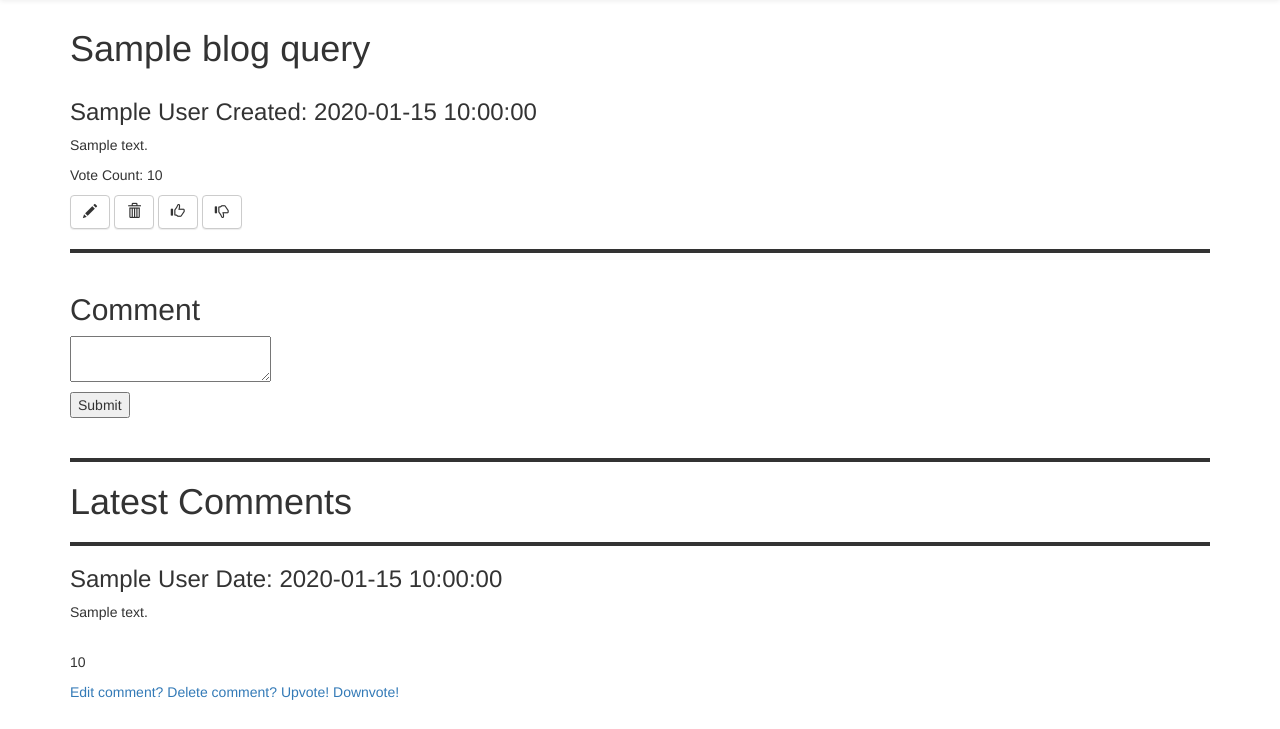
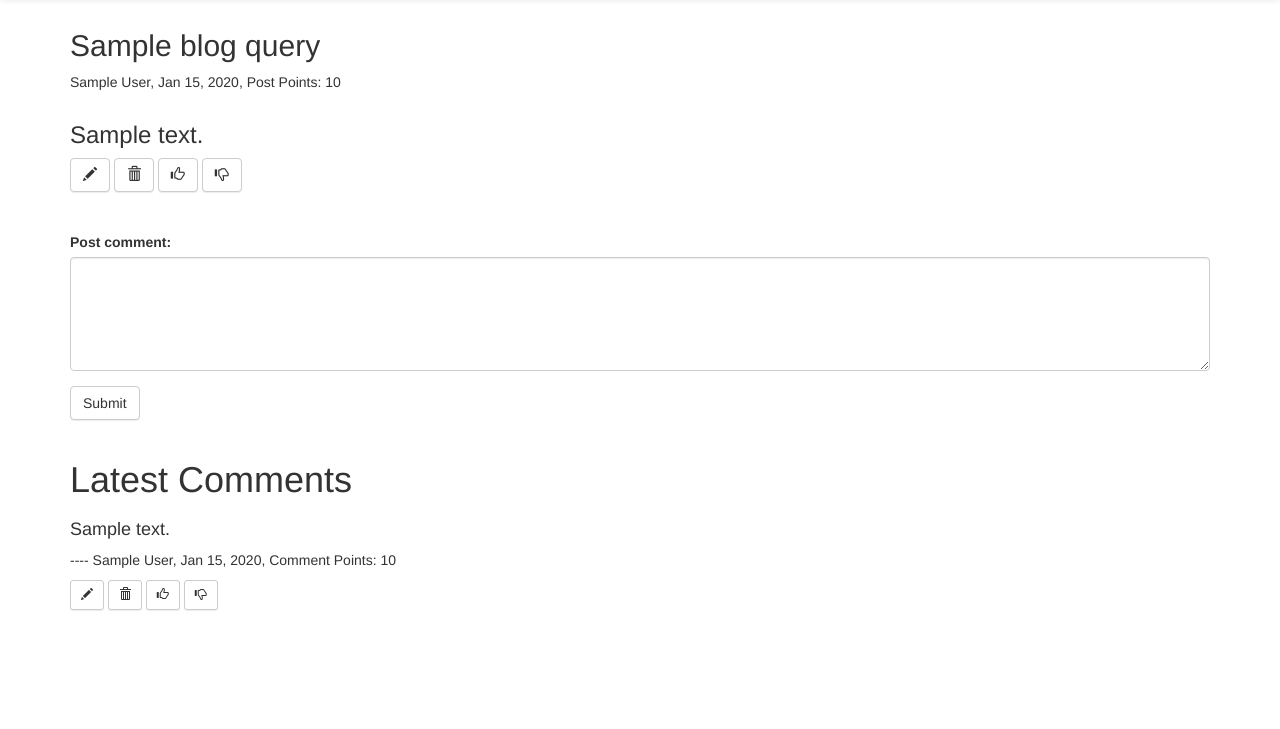
Before and after one commit to jrluu/Multi-User-Blog, a Python web app: template templates/assets/blogPost.html in a window 1280 px wide. Shown: the part 71-800 px from the top of the page. Run offline with Jinja, Linux system fonts and the light colour scheme; the template is opened without the code that fills it: most values are stand-ins (such as "Sample title", 1, 10 or a date in 2020).

Commit message:
Fixed blogPost.html by adding needed Bootstrap classes, and glyhicons. Also changed the formatting

```diff
--- a/templates/assets/blogPost.html
+++ b/templates/assets/blogPost.html
@@ -1,21 +1,19 @@
 {% extends "base.html" %}
 
 {% block content %}
+
   <section class = "row">
+
     <div class="col-md-12">
-      <h1> {{blog_query.title}} </h1>
+      <h2> {{blog_query.title}} </h1>
     </div>
 
     <div class="col-md-12">
-      <h3> {{blog_query.author}} Created: {{blog_query.created}}</h3>
+      <p> {{blog_query.author}}, {{blog_query.created.strftime('%b %d, %Y')}}, Post Points: {{blog_query.likes}} </p>
     </div>
 
     <div class="col-md-12">
-      <p> {{blog_query.content}} </p>
-    </div>
-
-    <div class="col-md-12">
-      <p> Vote Count: {{blog_query.likes}}</p>
+      <h3> {{blog_query.content}} </h3>
     </div>
 
     <div class="col-md-12">
@@ -44,46 +42,77 @@
         </button>
       </a>
 
+      <br>
+      <br>
+      <br>
+
     </div>
-
 
   </section>
 
-  <hr>
 
+  <section class="row">
+    <div class="col-md-12">
       <form method="post">
 
-    <label>
-      <h2> Comment </h2>
-      <textarea name="content"></textarea>
-    </label>
+        <div class="form-group">
+          <label for="content"> Post comment: </label>
+          <textarea name="content" class="form-control" required=true rows="5"></textarea>
+        </div>
 
-    <br>
-    <input type="submit" >
+        <button type="submit" class="btn btn-default"> Submit </button>
 
       </form>
 
       <br>
-  <hr>
+
+    </div>
+  </section>
 
 
 
+  <section class="row">
+
+    <div class="col-md-12">
       <h1> Latest Comments</h1>
-  <hr>
+    </div>
+    {% for comment in comments %}
 
-  {% for comment in comments %}
-    <h3> {{comment.author}} Date: {{comment.created}}</h3>
-    <p>
-      {{comment.content}}
-    </p>
+      <div class="col-md-12">
+
+        <h4> {{comment.content}}</h3>
+        <p> ---- {{comment.author}}, {{comment.created.strftime('%b %d, %Y')}}, Comment Points: {{comment.likes}} </p>
+
+        <a href="editPost?blog_post_id={{comment.key.id()}}&parent={{blog_query.key.id()}}">
+          <button type="button" class="btn btn-default btn-sm">
+            <span class="glyphicon glyphicon-pencil" aria-hidden="true" ></span>
+          </button>
+        </a>
+
+        <a href="deletePost?blog_post_id={{comment.key.id()}}&parent={{blog_query.key.id()}}">
+
+          <button type="button" class="btn btn-default btn-sm">
+            <span class="glyphicon glyphicon-trash" aria-hidden="true" ></span>
+          </button>
+        </a>
+
+        <a href="vote?blog_post_id={{comment.key.id()}}&parent={{blog_query.key.id()}}&value=1">
+          <button type="button" class="btn btn-default btn-sm">
+            <span class="glyphicon glyphicon-thumbs-up" aria-hidden="true" ></span>
+          </button>
+        </a>
+
+        <a href="vote?blog_post_id={{comment.key.id()}}&parent={{blog_query.key.id()}}&value=-1">
+          <button type="button" class="btn btn-default btn-sm">
+            <span class="glyphicon glyphicon-thumbs-down" aria-hidden="true" ></span>
+          </button>
+        </a>
+
         <br>
-    <p>{{comment.likes}}</p>
+        <br>
 
-    <a href="editPost?blog_post_id={{comment.key.id()}}&parent={{blog_query.key.id()}}"> Edit comment? </a>
-    <a href="deletePost?blog_post_id={{comment.key.id()}}&parent={{blog_query.key.id()}}"> Delete comment? </a>
-    <a href="vote?blog_post_id={{comment.key.id()}}&parent={{blog_query.key.id()}}&value=1">Upvote!</a>
-    <a href="vote?blog_post_id={{comment.key.id()}}&parent={{blog_query.key.id()}}&value=-1">Downvote!</a>
-    <br>
+      </div>
     {% endfor %}
 
+  </section>
 {% endblock %}
```
Also changed, not shown: templates/blogPost.html (+1 -1 lines). Lines whose indentation alone changed are shown as unchanged.
